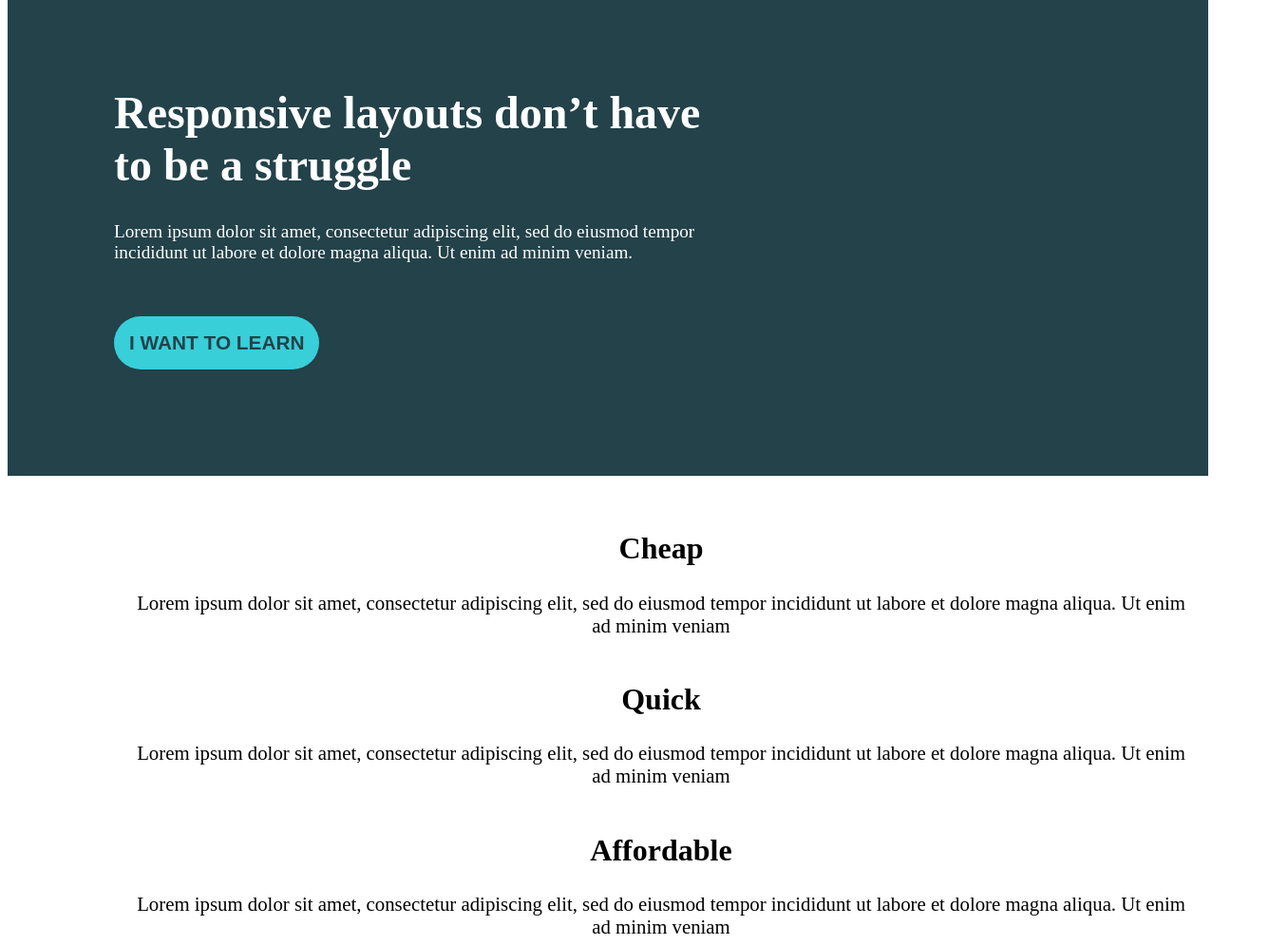
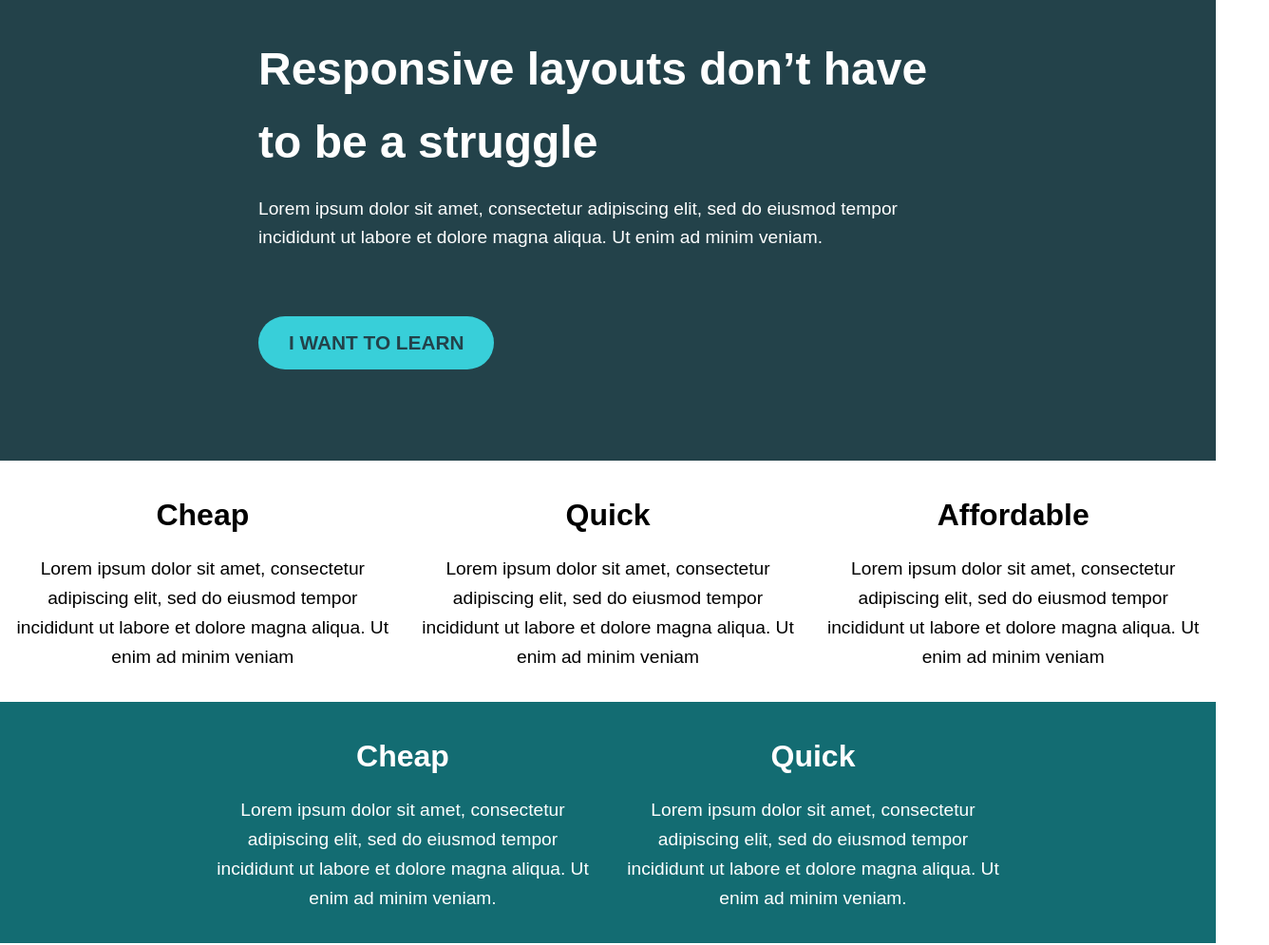
Before and after one commit to Sara-pro-vesion/test, a plain HTML site: page index.html in a window 1280 px wide. Shown: the part 61-1056 px from the top of the page at 95% size, 1336 px wide, since content can reach past the window. Drawn offline with Linux system fonts and the light colour scheme.

Commit message:
gbt version

```diff
--- a/style.css
+++ b/style.css
@@ -1,76 +1,127 @@
+* {
+  box-sizing: border-box;
+  margin: 0;
+  padding: 0;
+}
+
+body {
+  font-family: sans-serif;
+  line-height: 1.6;
+}
+
+/* HERO SECTION */
 .parent {
-  background-color:#23424A;
-  width:100%;
-  margin:0;
-  height: auto;
+  background-color: #23424A;
+  width: 100%;
+  padding: 4rem 1rem;
+  display: flex;
+  justify-content: center;
 }
+
 .child {
-  color:white;
-  width:50%;
-  padding:7rem;
+  color: white;
+  max-width: 800px;
+  width: 100%;
+  padding: 2rem;
 }
+
 h1 {
-  font-size:3rem;
-  font-weight:700
+  font-size: 3rem;
+  font-weight: 700;
+  margin-bottom: 1rem;
 }
+
 p {
-  font-size:1.2rem;
-  font-weight:400;
+  font-size: 1.2rem;
+  font-weight: 400;
 }
+
 .btn {
-  background-color:#38CFD9;
-  color:#23424A;
-  font-size:1.3rem;
-  font-weight:800;
-  border:none;
-  border-radius:2rem;
-  padding:1rem;
+  background-color: #38CFD9;
+  color: #23424A;
+  font-size: 1.3rem;
+  font-weight: 800;
+  border: none;
+  border-radius: 2rem;
+  padding: 1rem 2rem;
   cursor: pointer;
+  margin-top: 1rem;
 }
+
+/* CENTER SECTION */
+.center {
+  width: 100%;
+  padding: 2rem 1rem;
+}
+
 .row {
-  display:flex;
-  margin-left:6rem;
-  padding:2rem;
-  text-align:center;
+  display: flex;
   flex-wrap: wrap;
+  gap: 2rem;
+  justify-content: center;
+  text-align: center;
 }
+
+.col {
+  flex: 1 1 300px;
+  max-width: 400px;
+}
+
+.col h2 {
+  font-size: 2rem;
+  margin-bottom: 1rem;
+}
+
+.col p {
+  font-size: 1.2rem;
+}
+
+/* UNDER SECTION */
+.under {
+  width: 100%;
+  background-color: #136C72;
+  padding: 2rem 1rem;
+}
+
+.row2 {
+  display: flex;
+  flex-wrap: wrap;
+  gap: 2rem;
+  justify-content: center;
+  text-align: center;
+  color: #FFFFFF;
+}
+
+.col2 {
+  flex: 1 1 300px;
+  max-width: 400px;
+}
+
+.col2 h2 {
+  font-size: 2rem;
+  margin-bottom: 1rem;
+}
+
+.col2 p {
+  font-size: 1.2rem;
+}
+
+/* RESPONSIVE TWEAKS */
 @media (max-width: 768px) {
-  .parent {
-    flex-direction: column;
-    align-items: center;
+  h1 {
+    font-size: 2rem;
   }
+
   .child {
-    width: 100%;
-    padding: 2rem;
+    padding: 1rem;
   }
-  .row {
-    margin-left: 0;
-    width: 100%;
-    justify-content: center;
+
+  .btn {
+    font-size: 1rem;
+    padding: 0.75rem 1.5rem;
+  }
+
+  .col, .col2 {
+    max-width: 100%;
   }
 }
-.col h2{
-  font-size:2rem;
-}
-.col p {
-  font-size:1.3rem;
-}
-.center {
-  width:80rem;
-}
-.row2 {
-  display:flex;
-  margin-left:9rem;
-  padding:2rem;
-  text-align:center;
-  width:60rem;
-  gap:5rem;
-  color:#FFFFFF;
-  flex-wrap: wrap;
-}
-.under {
-  width:100%;
-   background-color:#136C72;
-  padding:2rem;
-
-}
```
